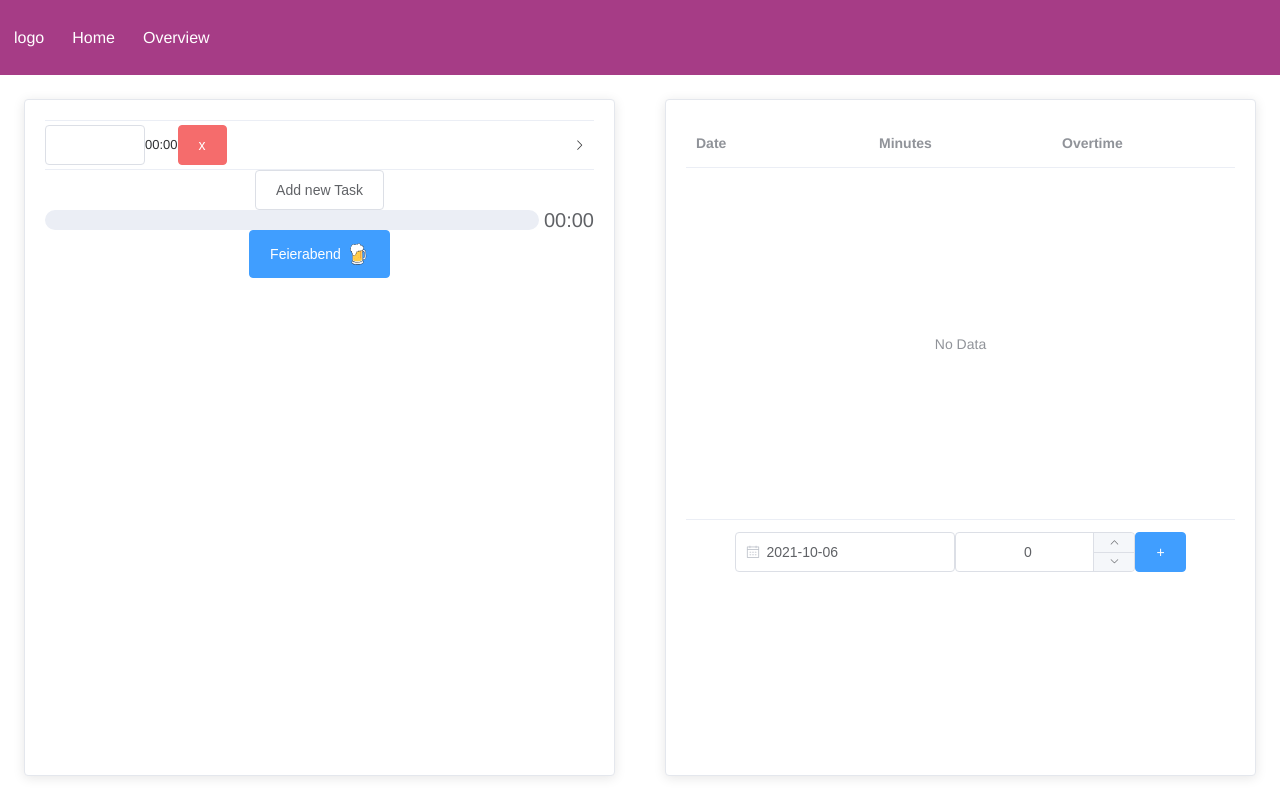
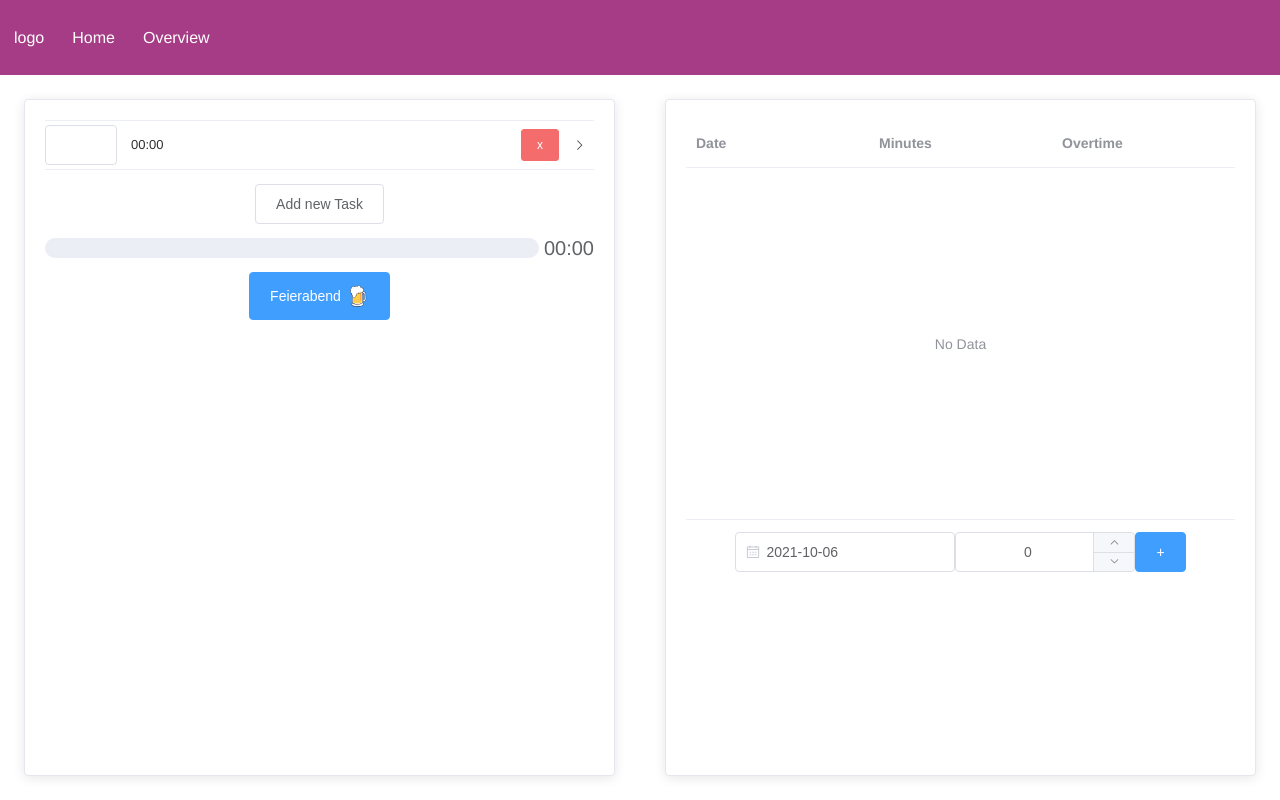
Before and after one commit to jannikjost/cjt, a Vue app: page /#/ in a window 1280 px wide. Built offline with nearby package versions, Linux system fonts and the light colour scheme.

Commit message:
Improved some styling

```diff
--- a/src/components/Home/Task.vue
+++ b/src/components/Home/Task.vue
@@ -1,5 +1,5 @@
 <template>
-  <el-collapse-item>
+  <el-collapse-item class="task">
     <template #title>
       <el-input
         class="task__title"
@@ -7,7 +7,9 @@
         @change="Debounce(SyncTaskName($event), 250)"
       />
       <label>{{ formattedTime }}</label>
-      <el-button type="danger" @click="RemoveTask">x</el-button>
+      <div class="task__delete">
+        <el-button type="danger" size="small" @click="RemoveTask">x</el-button>
+      </div>
     </template>
     <div>
       <Time
@@ -134,7 +136,17 @@ export default {
 </script>
 
 <style lang="scss" scoped>
+.task {
+  margin-bottom: 14px;
+}
 .task__title {
   width: 100px;
+  margin-right: 14px;
+}
+.task__delete {
+  display: flex;
+  justify-content: flex-end;
+  width: 100%;
+  margin-right: 14px;
 }
 </style>
--- a/src/components/Home/worktimeTracker.vue
+++ b/src/components/Home/worktimeTracker.vue
@@ -3,8 +3,8 @@
     <el-collapse class="tasks">
       <Task v-for="task in storeTasks" :key="task.id" :id="task.id" />
     </el-collapse>
-    <el-button @click="addNewTask">Add new Task</el-button>
     <div class="summary">
+      <el-button @click="addNewTask">Add new Task</el-button>
       <el-progress
         :stroke-width="20"
         :color="customColorMethod"
@@ -108,12 +108,11 @@ export default {
 </script>
 
 <style lang="scss" scoped>
-.task__title {
-  width: 100px;
+.tasks {
+  margin-bottom: 14px;
 }
-.task {
-  display: flex;
-  flex-direction: row;
+.summary > * {
+  margin-bottom: 14px;
 }
 .feierabend__container {
   display: flex;
```
